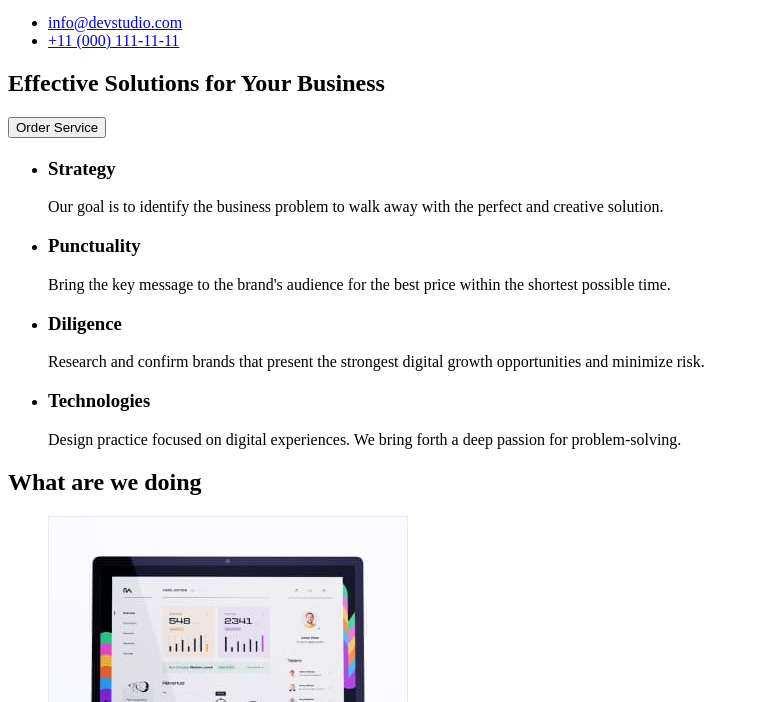
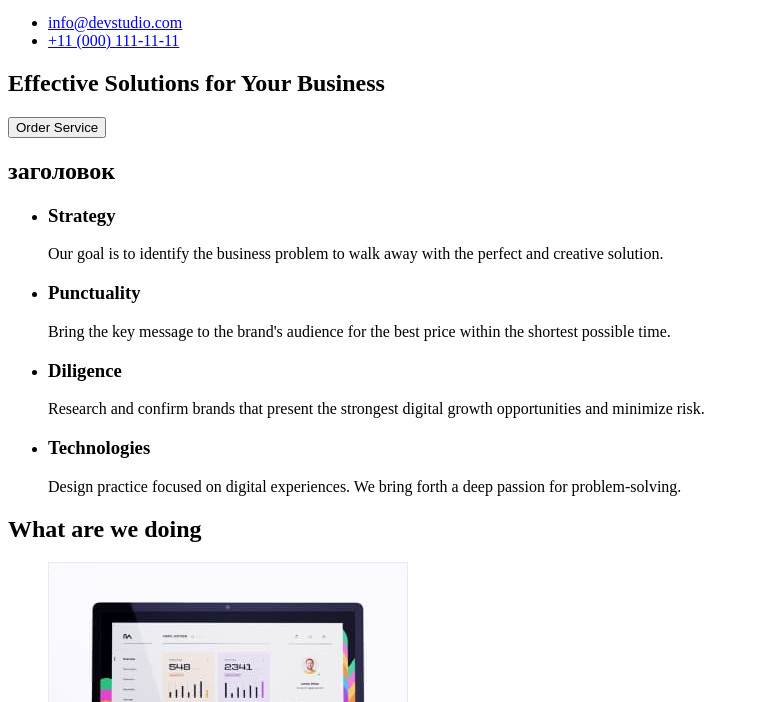
Before and after one commit to Igor0501/goit-markup-hw-01, a plain HTML site: page index.html in a window 1280 px wide. Shown: the part 98-800 px from the top of the page, without its empty margins (0-759 px from the left). Drawn offline with Linux system fonts and the light colour scheme.

Commit message:
Update index.html

```diff
--- a/index.html
+++ b/index.html
@@ -36,7 +36,7 @@
 
       <!-- секція 2 -->
       <section>
-        <h2> </h2>
+        <h2> заголовок </h2>
         <ul>
           <li>
             <h3>Strategy</h3>
```
